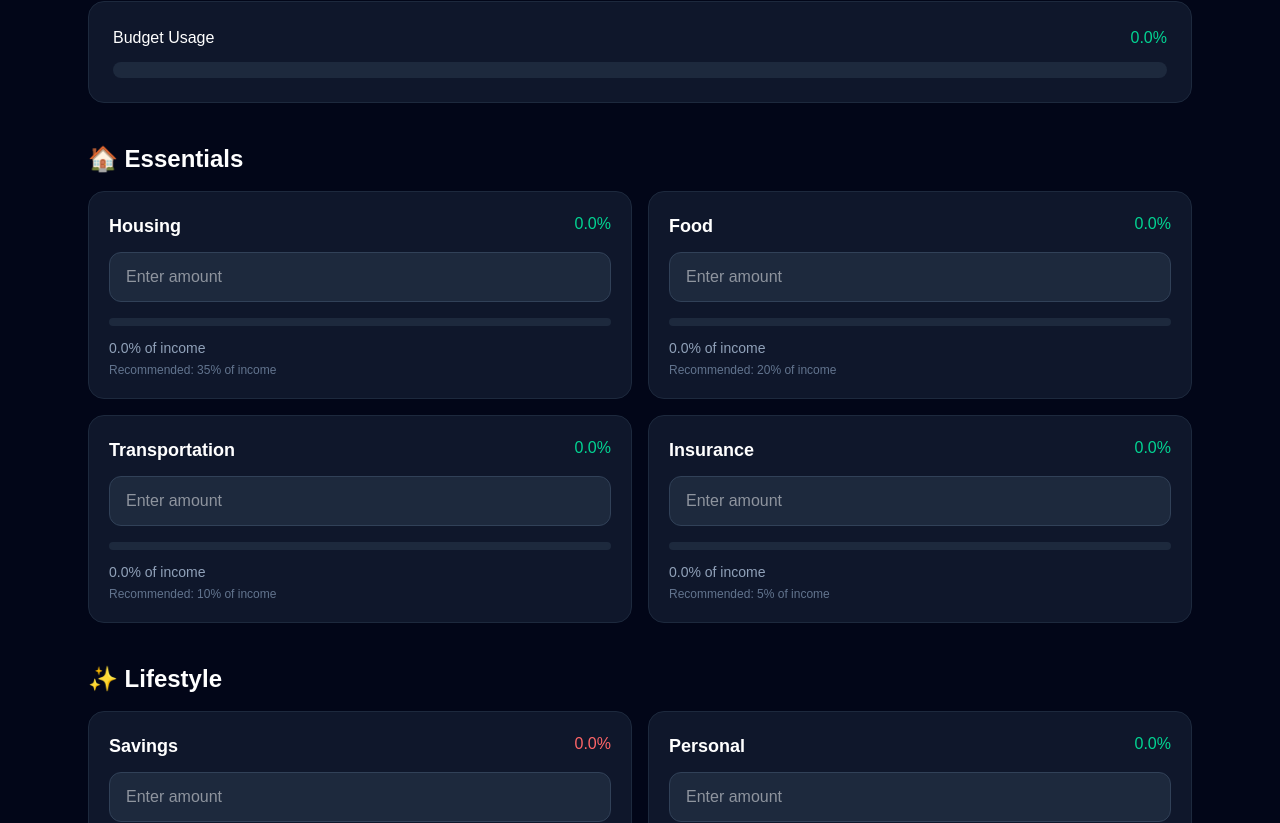
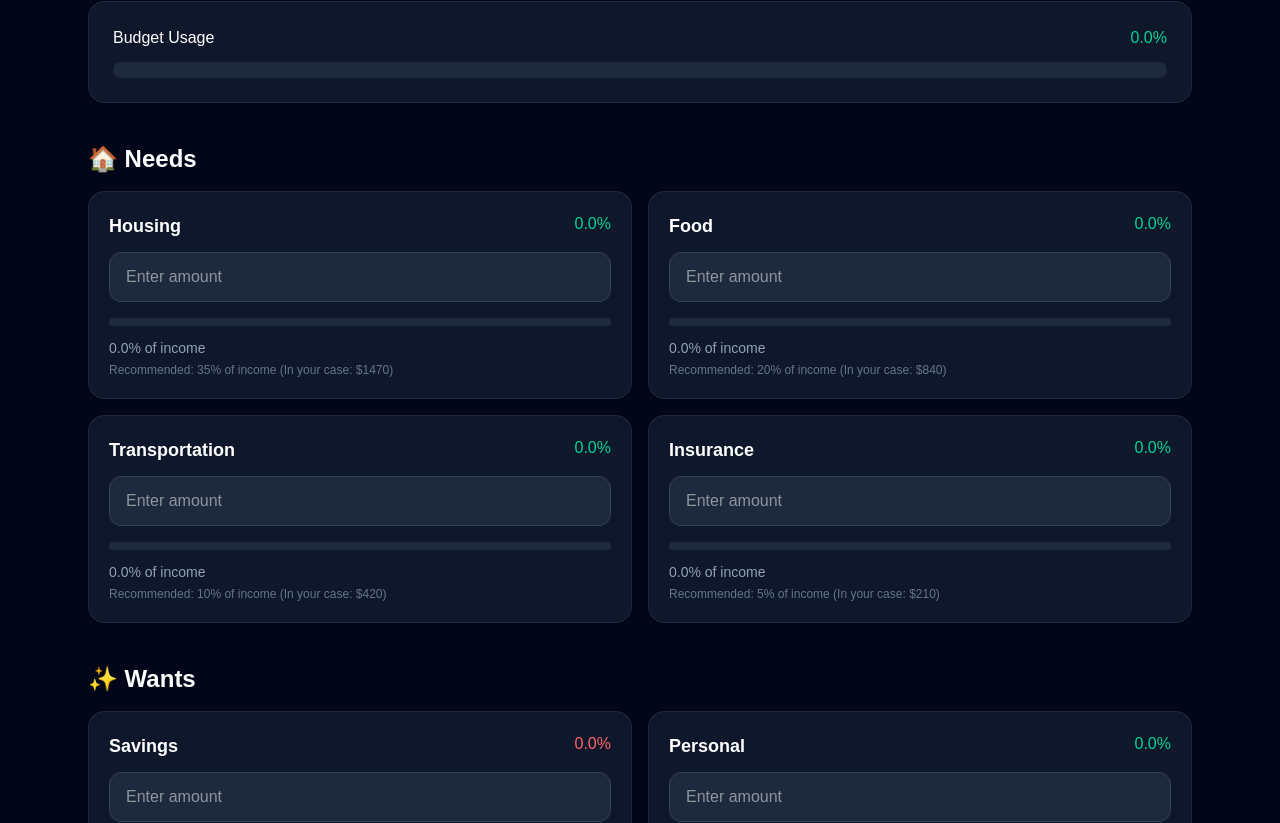
Before and after one commit to ECampbell37/budget-app, a Next.js app: page / in a window 1280 px wide. Shown: the part 457-1280 px from the top of the page. Built offline with nearby package versions, Linux system fonts and the light colour scheme.

Commit message:
Updated labels

```diff
--- a/app/page.tsx
+++ b/app/page.tsx
@@ -173,7 +173,7 @@ export default function Home() {
 
         {/* Essentials */}
 
-        <SectionTitle title="🏠 Essentials" />
+        <SectionTitle title="🏠 Needs" />
 
         <div className="grid md:grid-cols-2 gap-4 mb-10">
           {essentials.map((item) => (
@@ -189,7 +189,7 @@ export default function Home() {
 
         {/* Lifestyle */}
 
-        <SectionTitle title="✨ Lifestyle" />
+        <SectionTitle title="✨ Wants" />
 
         <div className="grid md:grid-cols-2 gap-4">
           {lifestyle.map((item) => (
@@ -338,7 +338,8 @@ function ExpenseCard({
       </p>
 
       <p className="text-slate-500 text-xs mt-1">
-        Recommended: {item.target}% of income
+        Recommended: {item.target}% of income (In your case:
+        ${(income * (item.target / 100)).toFixed(0)})
       </p>
     </div>
   );
```
